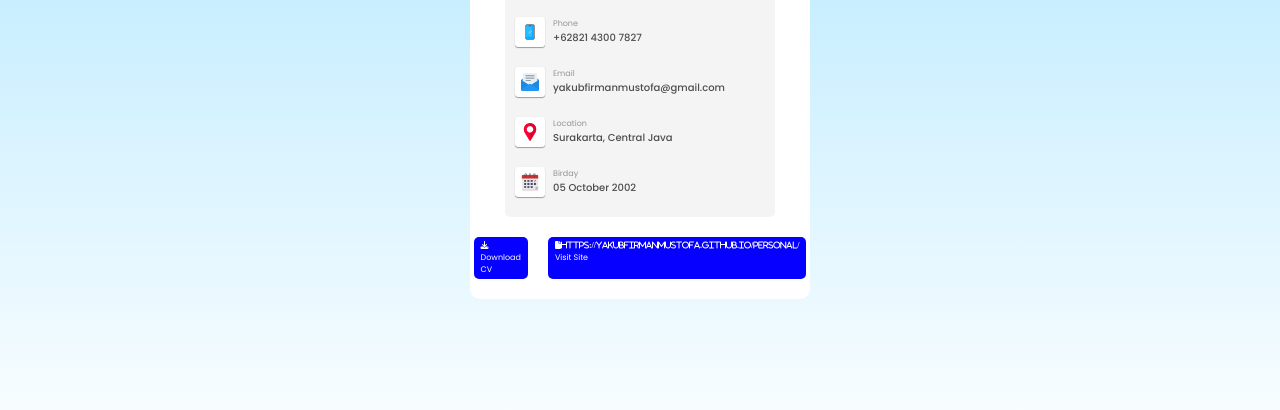
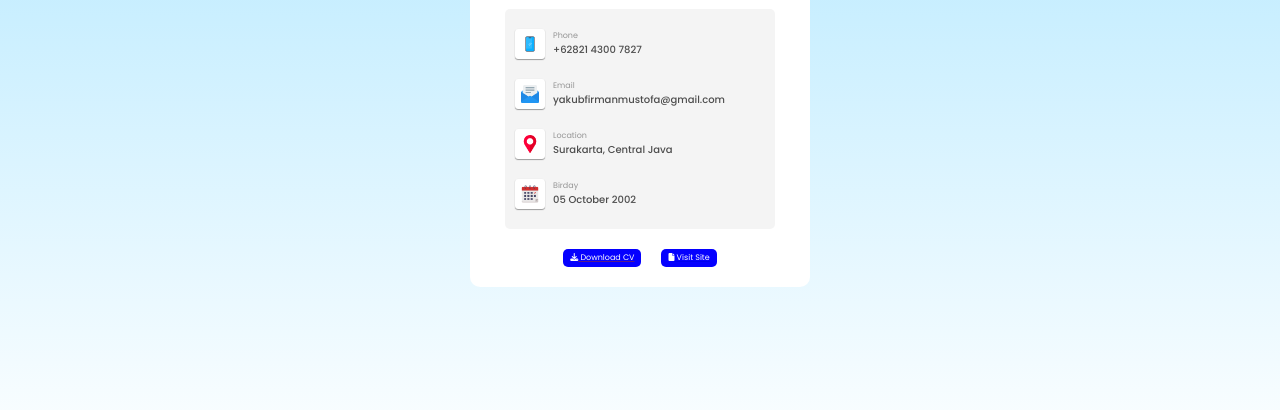
Before and after one commit to yakubfirmanmustofa/links, a plain HTML site: page index.html in a window 1280 px wide. Shown: the part 324-734 px from the top of the page. Drawn offline with Linux system fonts and the light colour scheme.

Commit message:
commit lagi

```diff
--- a/index.html
+++ b/index.html
@@ -52,8 +52,8 @@
         </div>
 
         <div class="btn">
-            <p><i class="fa-solid fa-download"></i> Download CV</p>
-            <p><i class="fa-solid fa-file">https://yakubfirmanmustofa.github.io/Personal/</i> Visit Site</p>
+            <a href=""><p><i class="fa-solid fa-download"></i> Download CV</p></a>
+            <a href="https://yakubfirmanmustofa.github.io/Personal"><p><i class="fa-solid fa-file"></i> Visit Site</p></a>
         </div>
     </div>
 </body>
```
